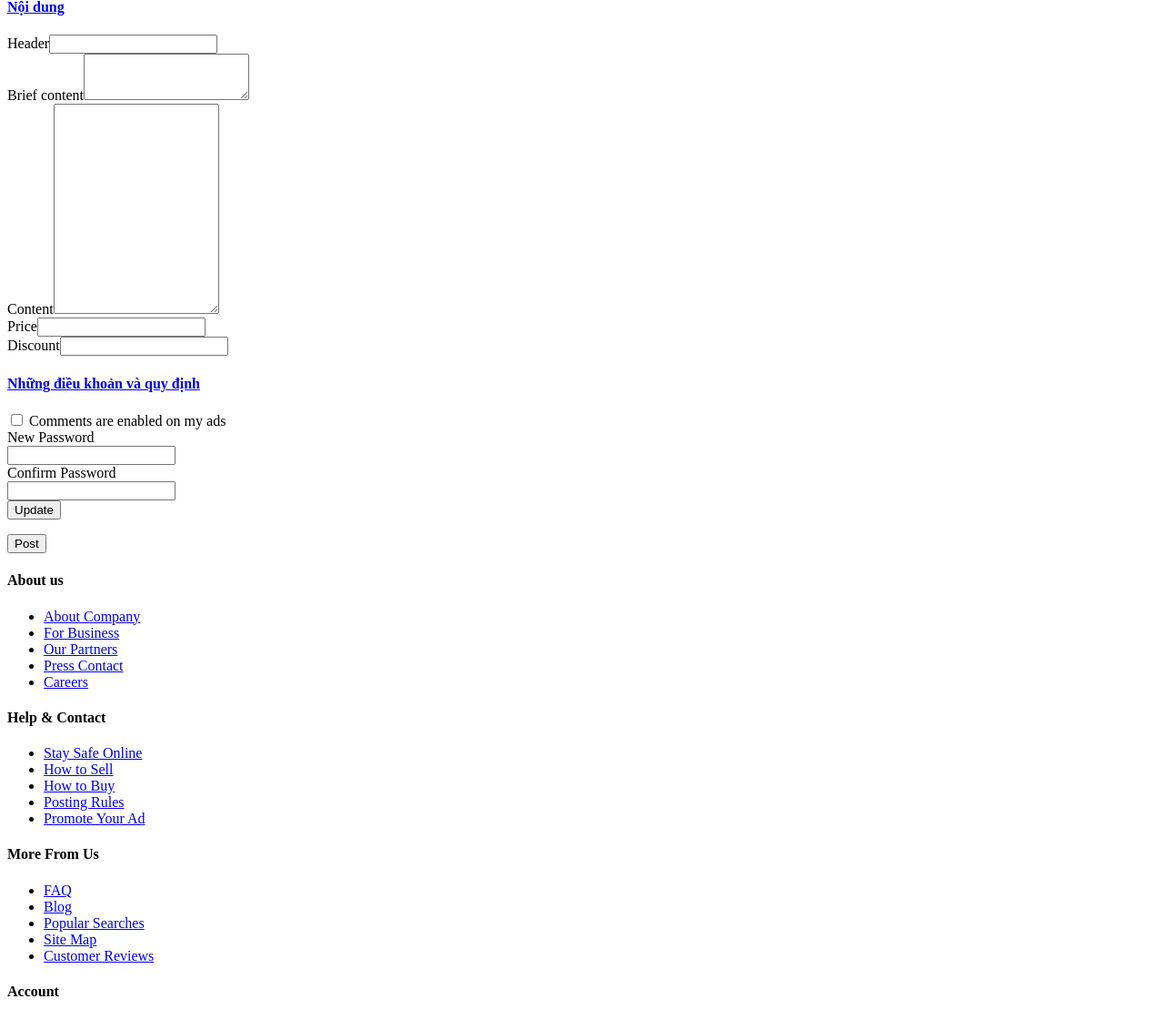
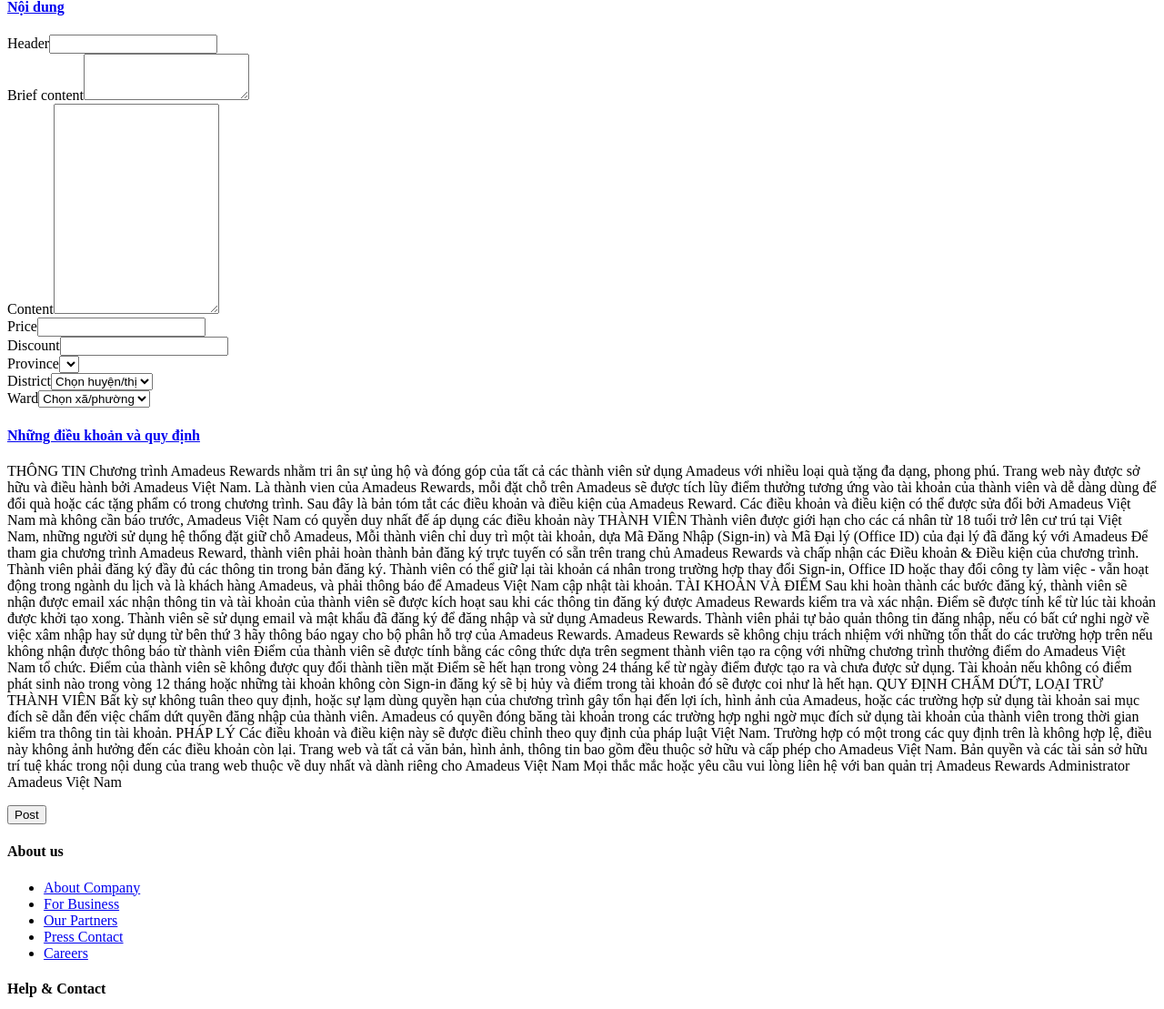
Before and after one commit to Syncmastervn/services, a Yii app: template frontend/views/site/create-ads.php in a window 1280 px wide. Shown: the part 1257-2366 px from the top of the page at 91% size. Run offline with PHP 8.4 and a stand-in for Yii, Linux system fonts and the light colour scheme; the template is opened without the code that fills it, so the values that code supplies are empty; form fields are guessed from the names that the template uses; some libraries are stand-ins or nearby versions.

Commit message:
Update create ads

```diff
--- a/frontend/controllers/SiteController.php
+++ b/frontend/controllers/SiteController.php
@@ -209,6 +209,8 @@
     }
 
     public function actionCreateads(){
+        Yii::$app->controller->renderPartial('createads-assets');
+
         $model = new Createads();
         return $this->render('create-ads',[
            'imageFolder'    => $this->imageFolder,
--- a/frontend/views/site/create-ads.php
+++ b/frontend/views/site/create-ads.php
@@ -255,7 +255,18 @@
                                         <?= $form->field($model,'content')->textarea(['rows'=>15]); ?>
                                         <?= $form->field($model,'price')->textInput(['type'=>'number']); ?>
                                         <?= $form->field($model,'discount')->textInput(['type'=>'number']); ?>
-
+                                        <?= $form->field($model,'province')->dropDownList(
+                                        ArrayHelper::map(Province::find()->all(),'id','name'),
+                                                    [
+                                                        'prompt' => 'Tỉnh/thành phố'
+                                                    ]
+                                    ); ?>
+                                        <?= $form->field($model, 'district')->dropDownList([
+                                                '0' => 'Chọn huyện/thị'
+                                        ]); ?>
+                                        <?= $form->field($model, 'ward')->dropDownList([
+                                                '0' => 'Chọn xã/phường'
+                                        ]); ?>
                                     </div>
                                 </div>
                             </div>
@@ -269,32 +280,62 @@
                                         <form class="form-horizontal" role="form">
                                             <div class="form-group">
                                                 <div class="col-sm-12">
-                                                    <div class="checkbox">
-                                                        <label>
-                                                            <input type="checkbox">
-                                                            Comments are enabled on my ads </label>
-                                                    </div>
+                                                    THÔNG TIN
+
+Chương trình Amadeus Rewards nhằm tri ân sự ủng hộ và đóng góp của tất cả các thành viên sử dụng Amadeus với nhiều loại quà tặng đa dạng, phong phú. Trang web này được sở hữu và điều hành bởi Amadeus Việt Nam.
+
+Là thành vien của Amadeus Rewards, mỗi đặt chỗ trên Amadeus sẽ được tích lũy điểm thưởng tương ứng vào tài khoản của thành viên và dễ dàng dùng để đổi quà hoặc các tặng phẩm có trong chương trình.
+
+Sau đây là bản tóm tắt các điều khoản và điều kiện của Amadeus Reward. Các điều khoản và điều kiện có thể được sửa đổi bởi Amadeus Việt Nam mà không cần báo trước, Amadeus Việt Nam có quyền duy nhất đế áp dụng các điều khoản này
+
+
+
+THÀNH VIÊN
+
+Thành viên được giới hạn cho các cá nhân từ 18 tuổi trở lên cư trú tại Việt Nam, những người sử dụng hệ thống đặt giữ chỗ Amadeus,
+
+Mỗi thành viên chỉ duy trì một tài khoản, dựa Mã Đăng Nhập (Sign-in) và Mã Đại lý (Office ID) của đại lý đã đăng ký với Amadeus
+
+Để tham gia chương trình Amadeus Reward, thành viên phải hoàn thành bản đăng ký trực tuyến có sẵn trên trang chủ Amadeus Rewards và chấp nhận các Điều khoản & Điều kiện của chương trình.
+
+Thành viên phải đăng ký đầy đủ các thông tin trong bản đăng ký. Thành viên có thể giữ lại tài khoản cá nhân trong trường hợp thay đổi Sign-in, Office ID hoặc thay đổi công ty làm việc - vẫn hoạt động trong ngành du lịch và là khách hàng Amadeus, và phải thông báo để Amadeus Việt Nam cập nhật tài khoản.
+
+
+
+TÀI KHOẢN VÀ ĐIỂM
+
+Sau khi hoàn thành các bước đăng ký, thành viên sẽ nhận được email xác nhận thông tin và tài khoản của thành viên sẽ được kích hoạt sau khi các thông tin đăng ký được Amadeus Rewards kiểm tra và xác nhận. Điểm sẽ được tính kể từ lúc tài khoản được khởi tạo xong.
+
+Thành viên sẽ sử dụng email và mật khẩu đã đăng ký để đăng nhập và sử dụng Amadeus Rewards. Thành viên phải tự bảo quản thông tin đăng nhập, nếu có bất cứ nghi ngờ về việc xâm nhập hay sử dụng từ bên thứ 3 hãy thông báo ngay cho bộ phân hỗ trợ của Amadeus Rewards. Amadeus Rewards sẽ không chịu trách nhiệm với những tổn thất do các trường hợp trên nếu không nhận được thông báo từ thành viên
+
+Điểm của thành viên sẽ được tính bằng các công thức dựa trên segment thành viên tạo ra cộng với những chương trình thưởng điểm do Amadeus Việt Nam tổ chức. Điểm của thành viên sẽ không được quy đổi thành tiền mặt
+
+Điểm sẽ hết hạn trong vòng 24 tháng kể từ ngày điểm được tạo ra và chưa được sử dụng. Tài khoản nếu không có điểm phát sinh nào trong vòng 12 tháng hoặc những tài khoản không còn Sign-in đăng ký sẽ bị hủy và điểm trong tài khoản đó sẽ được coi như là hết hạn.
+
+
+
+QUY ĐỊNH CHẤM DỨT, LOẠI TRỪ THÀNH VIÊN
+
+Bất kỳ sự không tuân theo quy định, hoặc sự lạm dùng quyền hạn của chương trình gây tổn hại đến lợi ích, hình ảnh của Amadeus, hoặc các trường hợp sử dụng tài khoản sai mục đích sẽ dẫn đến việc chấm dứt quyền đăng nhập của thành viên.
+
+Amadeus có quyền đóng băng tài khoản trong các trường hợp nghi ngờ mục đích sử dụng tài khoản của thành viên trong thời gian kiểm tra thông tin tài khoản.
+
+
+
+PHÁP LÝ
+
+Các điều khoản và điều kiện này sẽ được điều chỉnh theo quy định của pháp luật Việt Nam. Trường hợp có một trong các quy định trên là không hợp lệ, điều này không ảnh hưởng đến các điều khoản còn lại.
+
+Trang web và tất cả văn bản, hình ảnh, thông tin bao gồm đều thuộc sở hữu và cấp phép cho Amadeus Việt Nam. Bản quyền và các tài sản sở hữu trí tuệ khác trong nội dung của trang web thuộc về duy nhất và dành riêng cho Amadeus Việt Nam
+
+Mọi thắc mắc hoặc yêu cầu vui lòng liên hệ với ban quản trị Amadeus Rewards Administrator
+
+
+
+Amadeus Việt Nam
                                                 </div>
                                             </div>
-                                            <div class="form-group">
-                                                <label class="col-sm-3 control-label">New Password</label>
 
-                                                <div class="col-sm-9">
-                                                    <input type="password" class="form-control" placeholder="">
-                                                </div>
-                                            </div>
-                                            <div class="form-group">
-                                                <label class="col-sm-3 control-label">Confirm Password</label>
-
-                                                <div class="col-sm-9">
-                                                    <input type="password" class="form-control" placeholder="">
-                                                </div>
-                                            </div>
-                                            <div class="form-group">
-                                                <div class="col-sm-offset-3 col-sm-9">
-                                                    <button type="submit" class="btn btn-default">Update</button>
-                                                </div>
-                                            </div>
                                         </form>
                                     </div>
                                 </div>
```
Also changed, not shown: frontend/views/site/createads-assets.php (added, +10 -0 lines), frontend/web/js/createads-page.js (added, +87 -0 lines).
